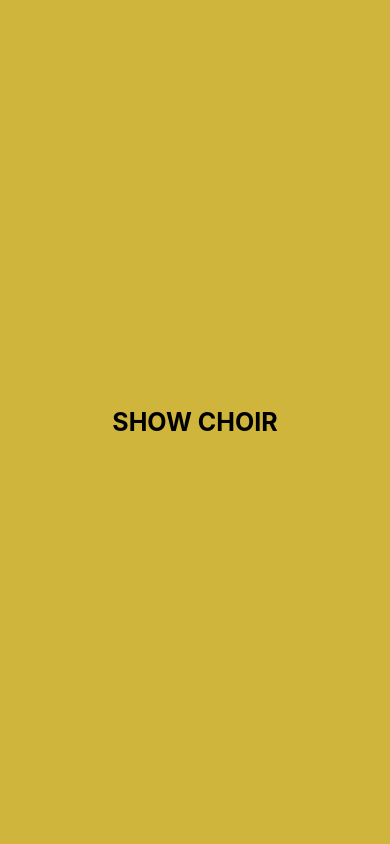
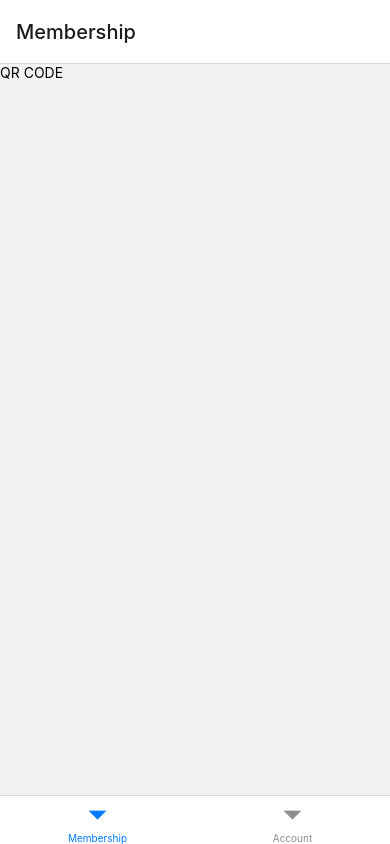
Before and after one commit to Jmac0/showChoirApp, a React Native app: screen /Home in a window 390 px wide. Built offline with nearby package versions, Linux system fonts and the light colour scheme.

Commit message:
Added react Navigation, set up BottomTabs nav

```diff
--- a/package.json
+++ b/package.json
@@ -10,8 +10,12 @@
     "lint": "eslint . --ext .js,.jsx,.ts,.tsx"
   },
   "dependencies": {
+    "@react-navigation/bottom-tabs": "^6.4.0",
+    "@react-navigation/native": "^6.0.13",
     "react": "18.1.0",
-    "react-native": "0.70.1"
+    "react-native": "0.70.1",
+    "react-native-safe-area-context": "^4.3.4",
+    "react-native-screens": "^3.17.0"
   },
   "devDependencies": {
     "@babel/core": "^7.12.9",
--- a/src/App.tsx
+++ b/src/App.tsx
@@ -1,36 +1,13 @@
-/**
- * Sample React Native App
- * https://github.com/facebook/react-native
- *
- * Generated with the TypeScript template
- * https://github.com/react-native-community/react-native-template-typescript
- *
- * @format
- */
-
 import React from 'react';
-import {StyleSheet, Text, View} from 'react-native';
+import { NavigationContainer } from '@react-navigation/native';
+import { BottomTabsNavigator } from './screens/BottomTabs.navigator';
 
 const App = () => {
   return (
-    <View style={styles.sectionContainer}>
-      <Text style={styles.text}>SHOW CHOIR</Text>
-    </View>
+    <NavigationContainer>
+      <BottomTabsNavigator />
+    </NavigationContainer>
   );
 };
 
-const styles = StyleSheet.create({
-  sectionContainer: {
-    justifyContent: 'center',
-    alignItems: 'center',
-    flex: 1,
-    backgroundColor: '#CFB53B',
-  },
-  text: {
-    fontSize: 25,
-    fontWeight: 'bold',
-    color: 'black',
-  },
-});
-
 export default App;
--- /dev/null
+++ b/src/screens/Account.tsx
@@ -0,0 +1,16 @@
+import React from 'react';
+import { View, Text, StyleSheet } from 'react-native';
+
+export const Account: React.FC = () => {
+  return (
+    <View style={styles.container}>
+      <Text>Account Page</Text>
+    </View>
+  );
+};
+
+const styles = StyleSheet.create({
+  container: {
+    flex: 1,
+  },
+});
--- /dev/null
+++ b/src/screens/BottomTabs.navigator.tsx
@@ -0,0 +1,25 @@
+import React from 'react';
+import { createBottomTabNavigator } from '@react-navigation/bottom-tabs';
+import { MemberQrCode } from './MemberQrCode';
+import { Account } from './Account';
+
+export const BottomTabsNavigator: React.FC = () => {
+  const BottomTabs = createBottomTabNavigator();
+  return (
+    <BottomTabs.Navigator
+      screenOptions={({}) => ({
+        headerTitleStyle: { fontSize: 20 },
+      })}>
+      <BottomTabs.Screen
+        name="Home"
+        component={MemberQrCode}
+        options={{ title: 'Membership' }}
+      />
+      <BottomTabs.Screen
+        name="Account"
+        component={Account}
+        options={{ title: 'Account' }}
+      />
+    </BottomTabs.Navigator>
+  );
+};
--- /dev/null
+++ b/src/screens/MemberQrCode.tsx
@@ -0,0 +1,16 @@
+import React from 'react';
+import { View, Text, StyleSheet } from 'react-native';
+
+export const MemberQrCode: React.FC = () => {
+  return (
+    <View style={styles.container}>
+      <Text>QR CODE</Text>
+    </View>
+  );
+};
+
+const styles = StyleSheet.create({
+  container: {
+    flex: 1,
+  },
+});
```
Also changed, not shown: .eslintrc.js, .prettierrc.js, 3 other files (tests, documents, lock files or other folders).
